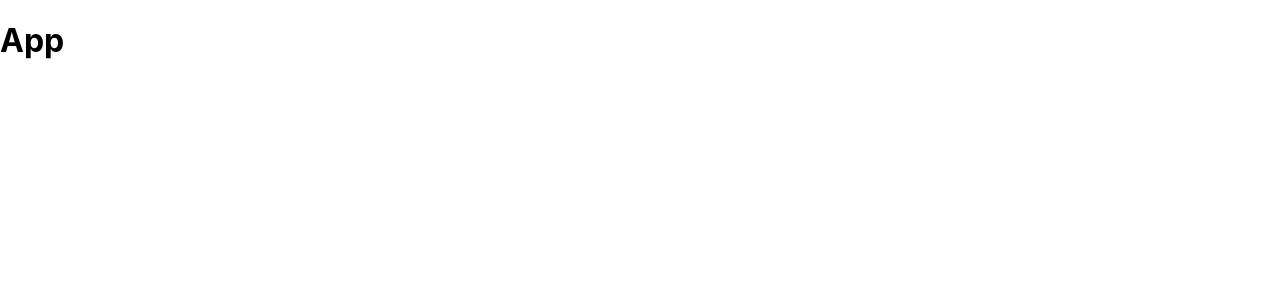
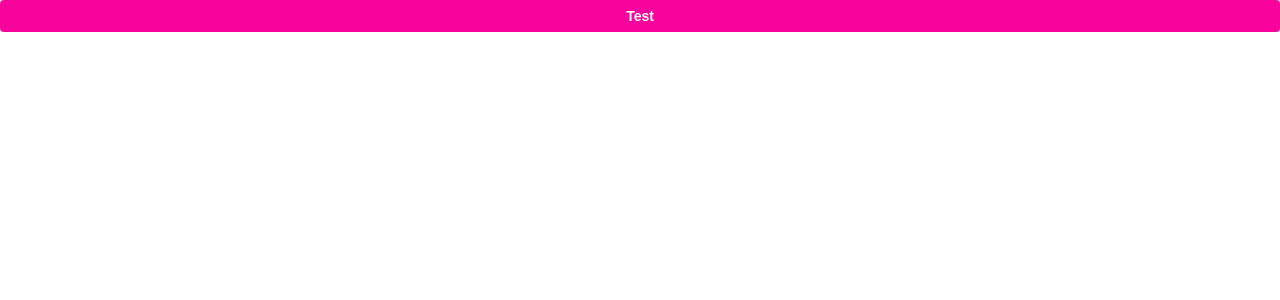
Before and after one commit to arandajm/styled-components, a React (Create React App) app: page / in a window 1280 px wide. Shown: the top 300 px of the page. Built offline with nearby package versions, Linux system fonts and the light colour scheme.

Commit message:
Created button component with styled-components

```diff
--- a/package.json
+++ b/package.json
@@ -1,5 +1,5 @@
 {
-  "name": "styled-components",
+  "name": "react-styled-components",
   "version": "0.1.0",
   "private": true,
   "dependencies": {
@@ -10,6 +10,7 @@
     "react-dom": "^17.0.2",
     "react-scripts": "5.0.0",
     "styled-component": "^2.8.0",
+    "styled-components": "^5.3.3",
     "web-vitals": "^2.1.4"
   },
   "scripts": {
--- a/src/components/App.js
+++ b/src/components/App.js
@@ -1,5 +1,7 @@
+import { Button } from "./common";
+
 function App() {
-  return <h1>App</h1>;
+  return <Button>Test</Button>;
 }
 
 export default App;
--- /dev/null
+++ b/src/components/common/Button.js
@@ -0,0 +1,22 @@
+import styled from "styled-components";
+
+const Button = styled.button`
+  color: white;
+  background-color: #f8049c;
+  font-weight: bold;
+  padding: 8px;
+  border-radius: 4px;
+  box-shadow: none;
+  font-size: 14px;
+  border: none;
+  width: 100%;
+  display: block;
+  white-space: none;
+
+  &:disabled {
+    background: #eee;
+    color: #666;
+  }
+`;
+
+export { Button };
--- /dev/null
+++ b/src/components/common/index.js
@@ -0,0 +1 @@
+export * from "./Button";
```
Also changed, not shown: 1 other file (tests, documents, lock files or other folders).
